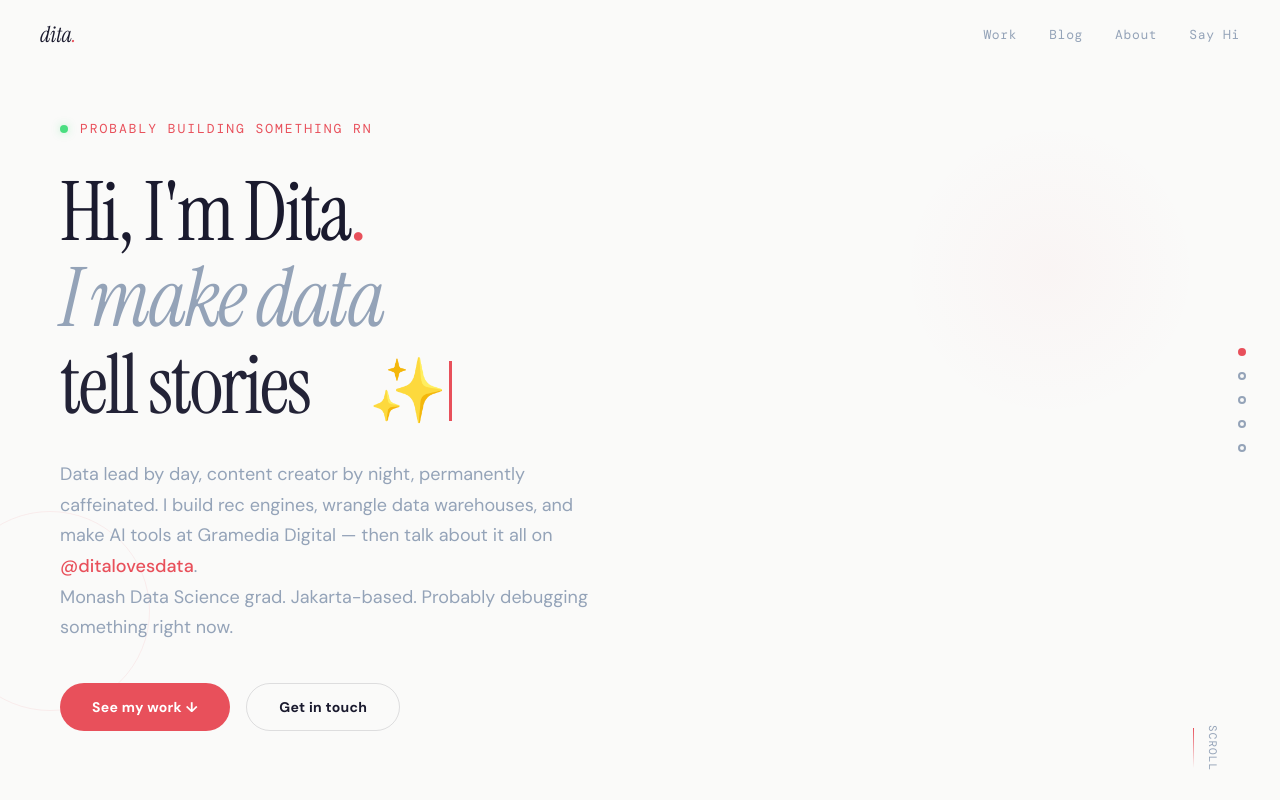
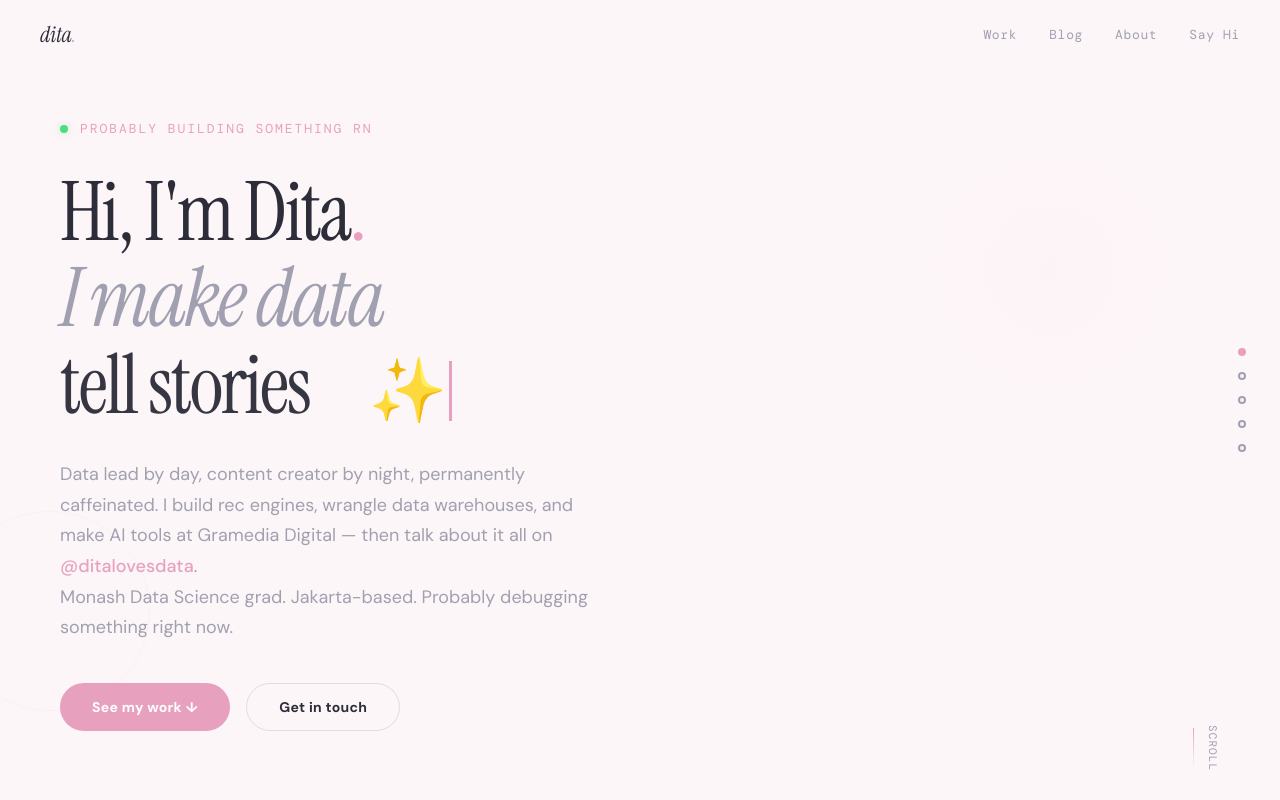
Before and after one commit to srugova/dita-site, a Next.js app: page / in a window 1280 px wide. Built offline with nearby package versions, Linux system fonts and the light colour scheme.

Commit message:
baby pink palette + fix say hi section

```diff
--- a/app/PersonalSite.js
+++ b/app/PersonalSite.js
@@ -1,11 +1,11 @@
 "use client";
 import { useState, useEffect, useRef } from "react";
 
-const ACCENT = "#E8505B";
-const DARK = "#1A1A2E";
-const LIGHT = "#FAFAF9";
-const MUTED = "#94A3B8";
-const WARM = "#F5F0EB";
+const ACCENT = "#E8A0BF";
+const DARK = "#2D2D3A";
+const LIGHT = "#FDF6F8";
+const MUTED = "#A0A0B0";
+const WARM = "#F8EDF1";
 
 const ROLLING_WORDS = ["make sense", "drive decisions", "tell stories", "build products", "spark ideas"];
 
@@ -1101,8 +1101,8 @@ export default function PersonalSite() {
         id="contact"
         style={{
           padding: "120px 60px 80px",
-          background: DARK,
-          color: "white",
+          background: LIGHT,
+          color: DARK,
           position: "relative",
           overflow: "hidden",
         }}
@@ -1140,6 +1140,7 @@ export default function PersonalSite() {
               marginTop: 24,
               lineHeight: 1.1,
               letterSpacing: "-0.02em",
+              color: DARK,
             }}
           >
             Got an idea?
@@ -1153,7 +1154,7 @@ export default function PersonalSite() {
             style={{
               fontSize: 16,
               lineHeight: 1.7,
-              color: `${MUTED}`,
+              color: MUTED,
               marginTop: 24,
               marginBottom: 40,
             }}
@@ -1191,7 +1192,7 @@ export default function PersonalSite() {
               display: "flex",
               gap: 32,
               paddingTop: 32,
-              borderTop: `1px solid ${LIGHT}15`,
+              borderTop: `1px solid ${DARK}15`,
             }}
           >
             {[
@@ -1218,13 +1219,13 @@ export default function PersonalSite() {
             ))}
           </div>
         </div>
-
-        {/* Footer */}
-        <div
-          style={{
-            marginTop: 80,
-            paddingTop: 24,
-            borderTop: `1px solid ${LIGHT}10`,
+      </section>
+
+      {/* FOOTER */}
+      <footer
+        style={{
+          padding: "24px 60px",
+          background: DARK,
           display: "flex",
           justifyContent: "space-between",
           alignItems: "center",
@@ -1249,8 +1250,7 @@ export default function PersonalSite() {
         >
           © 2026 — made with ☕ and questionable <span onClick={openCMS} style={{ cursor: "text" }}>sleep</span> habits
         </span>
-        </div>
-      </section>
+      </footer>
 
       {/* PROJECT DETAIL PAGE */}
       {selectedProject && (
```
Lines whose indentation alone changed are shown as unchanged.
